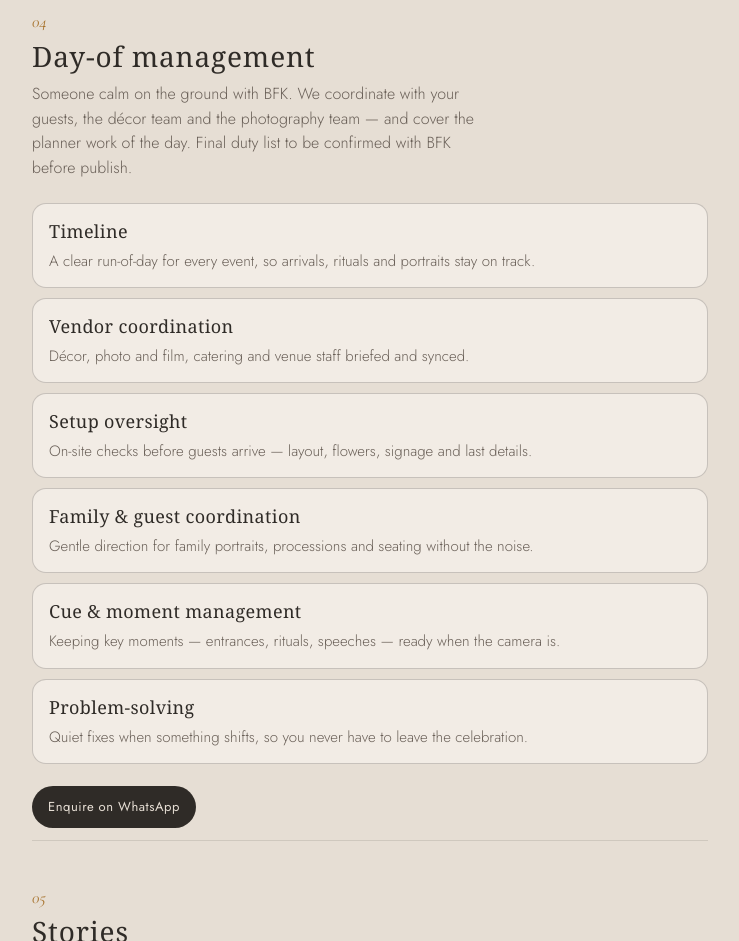
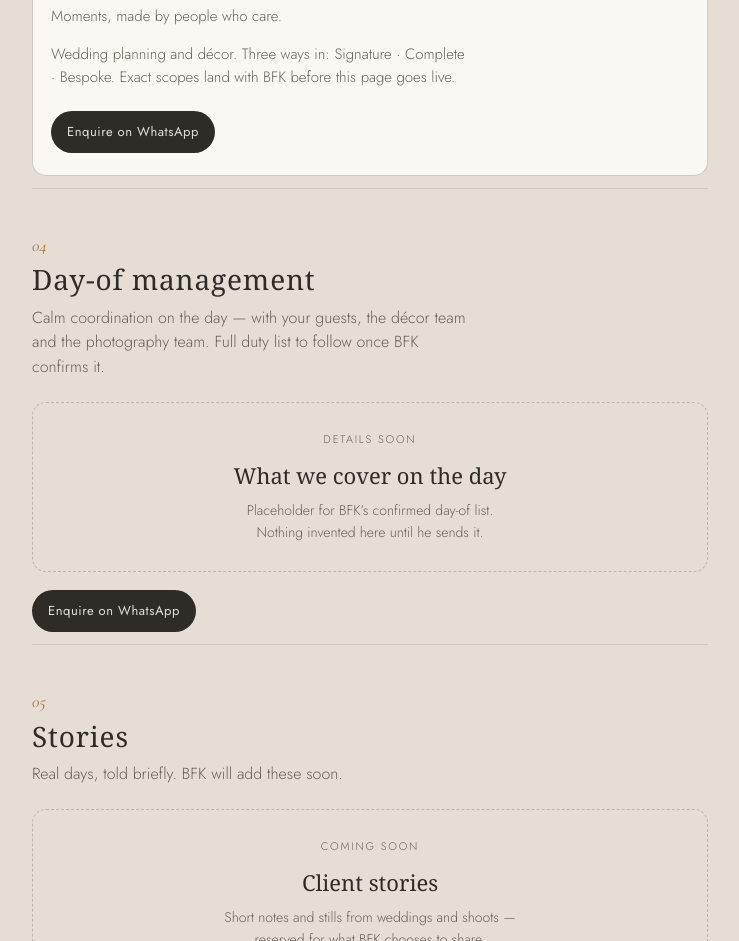
Before and after one commit to faisalkhanwkb-coder/byfaisalkhan.com, a plain HTML site: page services/index.html in a window 1280 px wide. Shown: the part 1859-2800 px from the top of the page, without its empty margins (270-1009 px from the left). Drawn offline with nearby package versions, Linux system fonts and the light colour scheme; a web font is replaced by a local one.

Commit message:
Preview: same-day reel; day-of and Planners as placeholders

```diff
--- a/services/index.html
+++ b/services/index.html
@@ -91,7 +91,7 @@ a{color:inherit}
   <header class="hero">
     <p class="eyebrow">Full services</p>
     <h1>SERVICES</h1>
-    <p>Photo and film, couple-shoot venues across Islamabad, décor with The Planners, and calm day-of management — all in one place.</p>
+    <p>Photo and film — including a same-day reel — couple-shoot venues across Islamabad, décor with The Planners, and calm day-of management.</p>
     <nav class="nav-jump" aria-label="On this page">
       <a href="#photo-film">Photo &amp; film</a>
       <a href="#venues">Venues</a>
@@ -115,6 +115,11 @@ a{color:inherit}
         <h3>Couple &amp; lifestyle</h3>
         <p>Private sessions for couples, birthdays and personal work.</p>
         <a class="wa" href="https://wa.me/923308918913?text=Hi%20BFK%2C%20I%27d%20like%20to%20enquire%20about%20a%20couple%20or%20lifestyle%20shoot.">Enquire on WhatsApp</a>
+      </article>
+      <article class="card">
+        <h3>Same-day reel</h3>
+        <p>A short highlight reel from the day, delivered before the celebration ends — so you can share it while everyone is still together.</p>
+        <a class="wa" href="https://wa.me/923308918913?text=Hi%20BFK%2C%20I%27d%20like%20to%20enquire%20about%20a%20same-day%20reel.">Enquire on WhatsApp</a>
       </article>
     </div>
   </section>
@@ -156,16 +161,15 @@ a{color:inherit}
   <section class="section" id="day-of">
     <div class="num">04</div>
     <h2>Day-of management</h2>
-    <p class="lead">Someone calm on the ground with BFK. We coordinate with your guests, the décor team and the photography team — and cover the planner work of the day. Final duty list to be confirmed with BFK before publish.</p>
-    <ul class="list">
-      <li><strong>Timeline</strong> A clear run-of-day for every event, so arrivals, rituals and portraits stay on track.</li>
-      <li><strong>Vendor coordination</strong> Décor, photo and film, catering and venue staff briefed and synced.</li>
-      <li><strong>Setup oversight</strong> On-site checks before guests arrive — layout, flowers, signage and last details.</li>
-      <li><strong>Family &amp; guest coordination</strong> Gentle direction for family portraits, processions and seating without the noise.</li>
-      <li><strong>Cue &amp; moment management</strong> Keeping key moments — entrances, rituals, speeches — ready when the camera is.</li>
-      <li><strong>Problem-solving</strong> Quiet fixes when something shifts, so you never have to leave the celebration.</li>
-    </ul>
-    <a class="wa" href="https://wa.me/923308918913?text=Hi%20BFK%2C%20I%27d%20like%20to%20enquire%20about%20day-of%20event%20management.">Enquire on WhatsApp</a>
+    <p class="lead">Calm coordination on the day — with your guests, the décor team and the photography team. Full duty list to follow once BFK confirms it.</p>
+    <div class="stories" aria-label="Day-of details coming">
+      <p class="tag">Details soon</p>
+      <h3>What we cover on the day</h3>
+      <p>Placeholder for BFK’s confirmed day-of list. Nothing invented here until he sends it.</p>
+    </div>
+    <p style="margin-top:18px">
+      <a class="wa" href="https://wa.me/923308918913?text=Hi%20BFK%2C%20I%27d%20like%20to%20enquire%20about%20day-of%20event%20management.">Enquire on WhatsApp</a>
+    </p>
   </section>
 
   <section class="section" id="stories">
```
